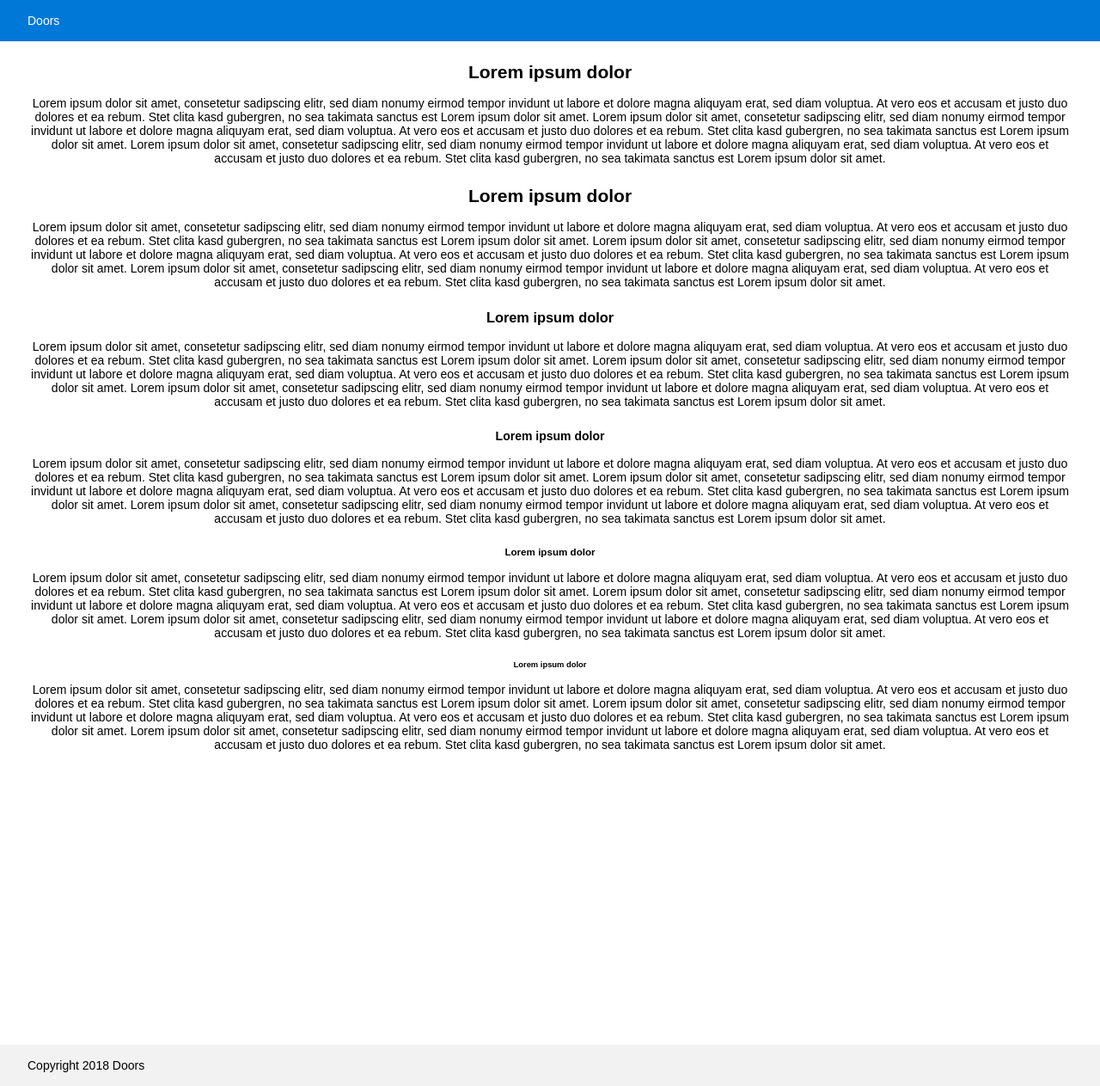
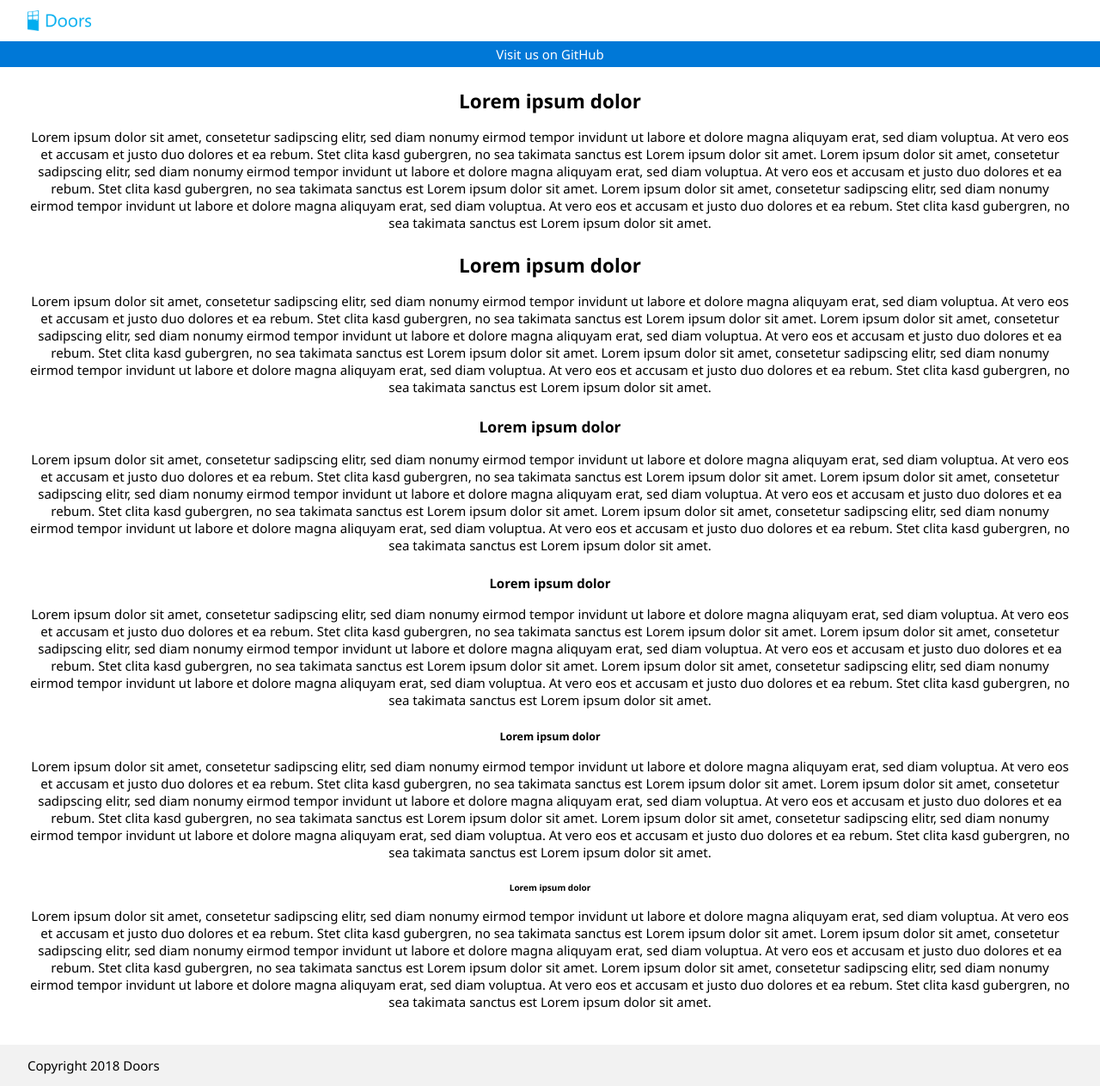
Before and after one commit to doorsrom/doorsrom.github.io, a Jekyll site: the page built from index.html, in a window 1280 px wide and 1263 px high. Shown: the whole window at 86% size. Built offline with Jekyll 4.4.1, drawn with Linux system fonts in a browser that asks for light colours.

Commit message:
Updated layout

```diff
--- a/_layouts/default.html
+++ b/_layouts/default.html
@@ -3,7 +3,7 @@
 <head>
 	<title>Doors - {{ page.title }}</title>
 	<meta charset="utf-8">
-	<meta name="description" content="Windows Experience" />
+	<meta name="description" content="Doors" />
 	<meta http-equiv="Content-Style-Type" content="text/css" />
 	<link rel="stylesheet" type="text/css" href="{{site.baseurl}}/css/main.css" />
 	<link rel="icon" href="{{site.baseurl}}/favicon.ico">
@@ -14,13 +14,15 @@
 	<meta name="viewport" content="width=device-width, initial-scale=1.0">
 </head>
 <body>
-	<header>
+	<header class="one">
 		<a href="{{site.baseurl}}/" class="logo"></a>
-		<text class="header">Doors</text>
+	</header>
+	<header class="two">
+		<a href="https://github.com/doorsrom" class="two">Visit us on&nbsp;GitHub</a>
 	</header>
   <article>
 {{ content }}
-	</article>
+  </article>
 	<footer>
 		<text class="header">Copyright 2018 Doors</text>
 	</footer>
--- a/css/main.css
+++ b/css/main.css
@@ -7,18 +7,43 @@ html,body{
 	width:100%;
 	color:#000;
   background:#fff;
-	font:14px arial, sans-serif;
+	font:15px Segoe UI,SegoeUI,"Helvetica Neue",Helvetica,Arial,sans-serif;
 }
-header{
+header.one{
   position:fixed;
   top:0;
   width:95%;
   height:48px;
   padding:0 2.5%;
+  background:#fff;
+  overflow:hidden;
+  z-index:99;
+}
+.logo{
+  display:inline-block;
+  height:24px;
+  width:74px;
+  margin:12px 0;
+  background-image:url(../images/logo.png);
+	background-repeat:no-repeat;
+	background-size:100% 100%;
+}
+header.two{
+  position:fixed;
+  top:48px;
+  width:95%;
+  height:30px;
+  padding:0 2.5%;
   color:#fff;
   background:#0078d7;
   overflow:hidden;
+  text-align:center;
   z-index:99;
+}
+a.two{
+  line-height:30px;
+  color:#fff;
+  font-weight:normal;
 }
 .header{
   line-height:48px;
@@ -33,7 +58,7 @@ p{
 }
 a{
 	color:#0078d7;
-  font-weight:bold;
+  font-weight:600;
 	text-decoration:none;
 }
 a:hover{
@@ -44,7 +69,7 @@ img{
   height: auto;
 }
 article{
-  padding:48px 2.5%;
+  padding:78px 2.5%;
   text-align:center;
 }
 footer{
```
Also changed, not shown: _layouts/test.html (added, +53 -0 lines), images/logo.png (added).
